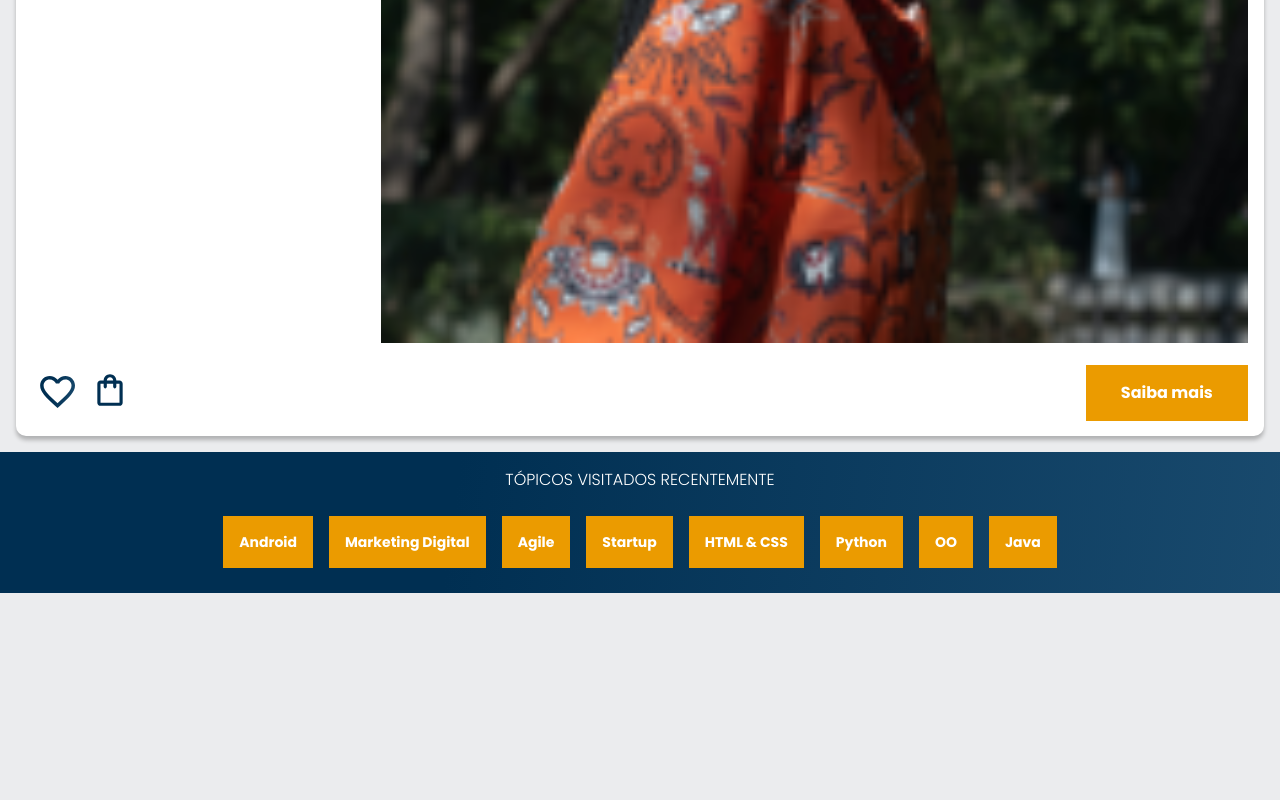
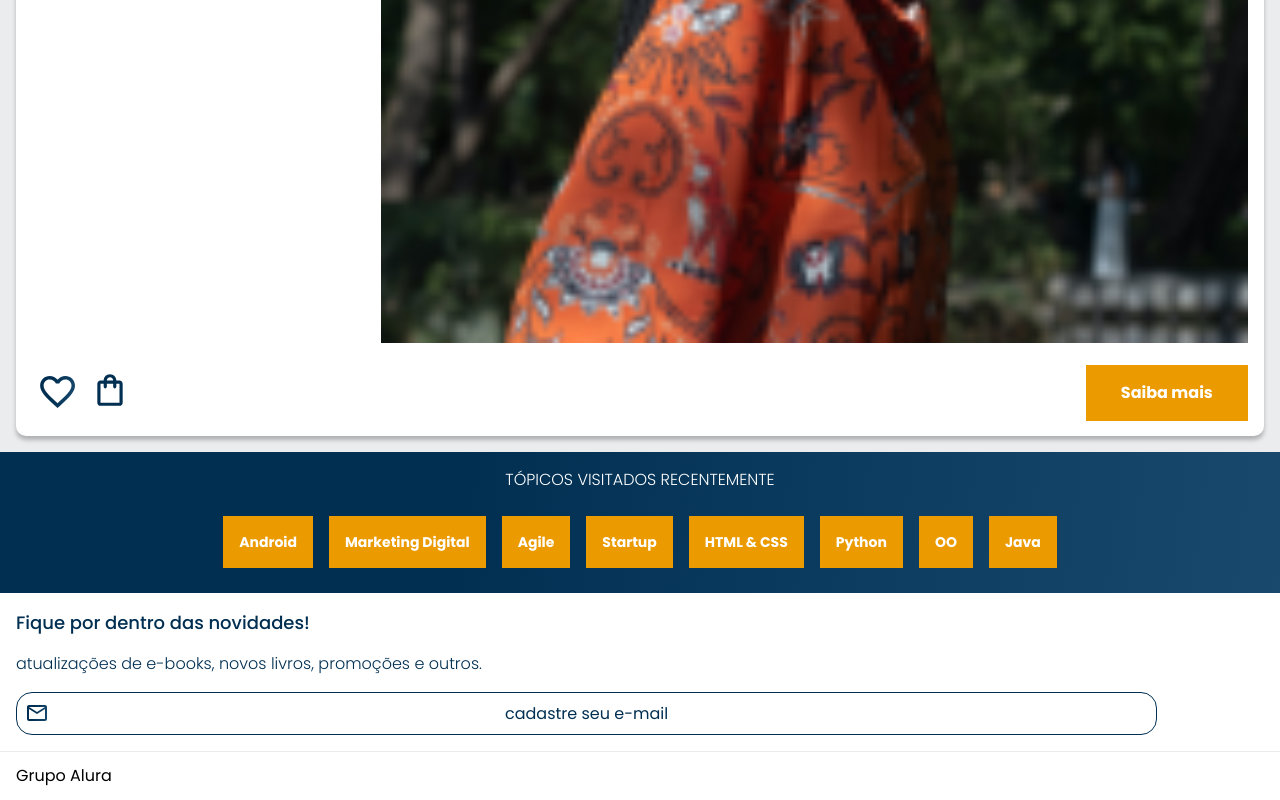
Before and after one commit to Lancelotti-beta/mobile-frist__alura-curso, a plain HTML site: page index.html in a window 1280 px wide. Shown: the part 3280-4080 px from the top of the page. Before the commit the page ends 3873 px from the top, so only its background shows below. Drawn offline with nearby package versions, Linux system fonts and the light colour scheme.

Commit message:
Criando e estilizando 'contato e footer'

```diff
--- /dev/null
+++ b/assets/css/components/contato.css
@@ -0,0 +1,43 @@
+.contato {
+    background-color: var(--branco-principal);
+    border-bottom: 1px solid var(--cor-fundo);
+    /* box-shadow: 10px 4px 0px rgba(0, 0, 0, 0.25); */
+    padding: 1rem;
+}
+
+.contato__titulo,
+.contato__paragrafo {
+    background: var(--azul-secundario);
+    -webkit-background-clip: text;
+    -webkit-text-fill-color: transparent;
+    background-clip: text;
+}
+
+.contato__titulo {
+    font-size: 1.125rem;
+    font-weight: var(--peso-medio);
+    line-height: 27px;
+}
+
+.contato__paragrafo {
+    font-size: inherit;
+    font-weight: var(--peso-extra-baixo);
+    line-height: 24px;
+    margin: 1rem 0;
+}
+
+.contato__email {
+    color: var(--azul);
+    border: 1px solid var(--azul);
+    border-radius: 1rem;
+    padding: .5rem;
+    width: 90%;
+}
+
+.contato__email::placeholder {
+    color: var(--azul);
+    background: url(../../icon-svg/Email.svg) no-repeat;
+    font-family: var(--poppins);
+
+    text-align: center;
+}
--- a/assets/css/style.css
+++ b/assets/css/style.css
@@ -6,6 +6,7 @@
 @import url(./components/carrossel.css);
 @import url(./components/card.css);
 @import url(./components/topico.css);
+@import url(./components/contato.css);
 
 body {
     background-color: var(--cor-fundo);
@@ -18,3 +19,8 @@ body {
     display: flex;
     align-items: center;
 }
+
+.rodape {
+    background-color: var(--branco-principal);
+    padding: 1rem;
+}
--- a/index.html
+++ b/index.html
@@ -215,9 +215,17 @@
                 </li>
             </ul>
         </section>
+
+        <!-- Sessão de Contato -->
+        <section class="contato">
+            <h2 class="contato__titulo">Fique por dentro das novidades!</h2>
+            <p class="contato__paragrafo">atualizações de e-books, novos livros, promoções e outros.</p>
+            <input type="email" placeholder="cadastre seu e-mail" class="contato__email">
+        </section>
     </main>
-    <footer>
 
+    <footer class="rodape">
+        Grupo Alura
     </footer>
 
     <script src="https://unpkg.com/swiper@8/swiper-bundle.min.js"></script>
```
